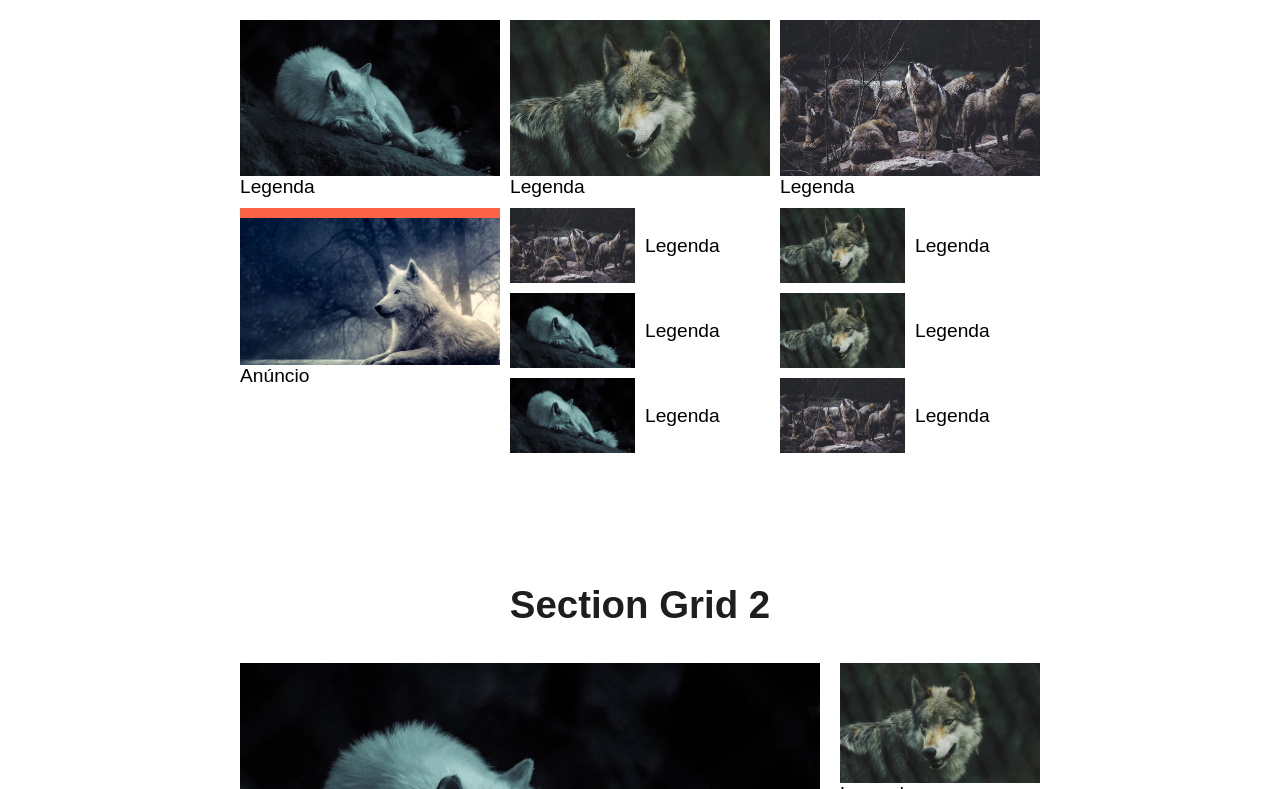
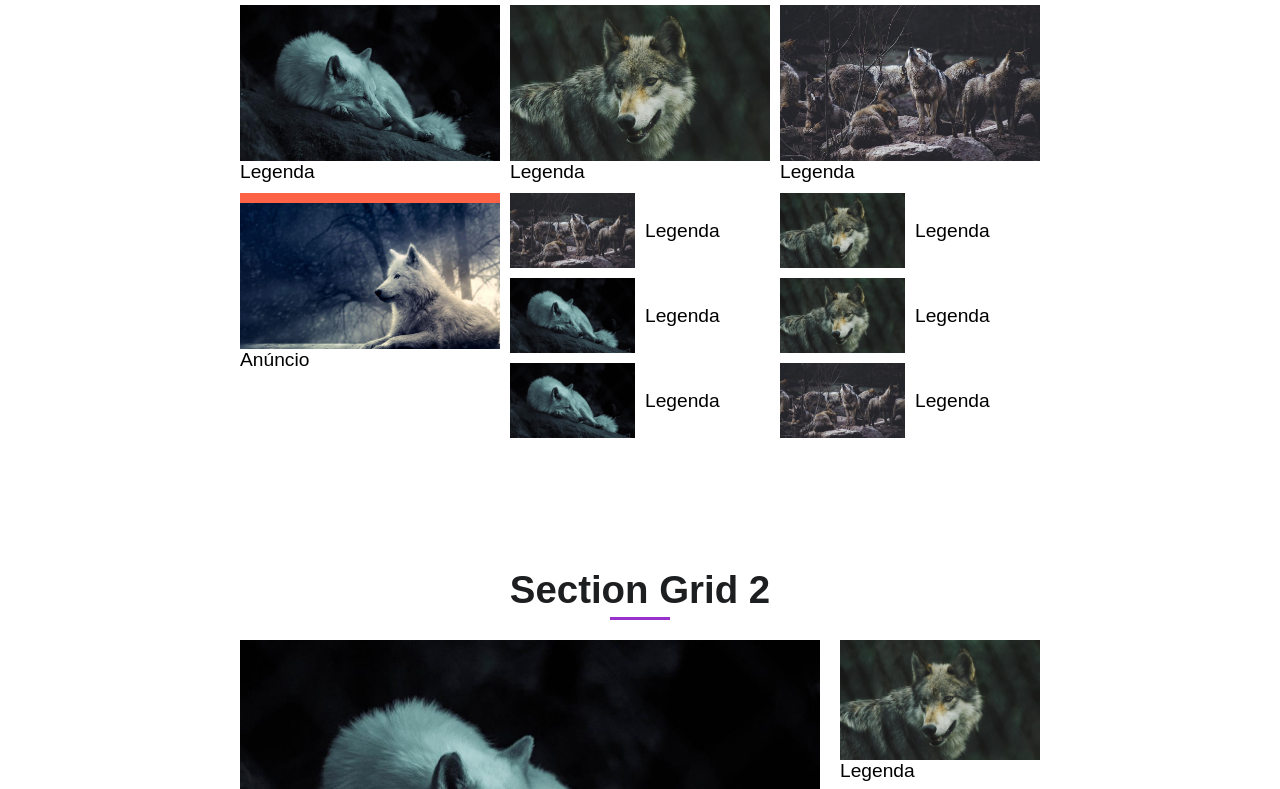
Before and after one commit to cadumega/Disposicao_Elementos_css, a plain HTML site: page flexbox_grid/index.html in a window 1280 px wide. Shown: the part 519-1308 px from the top of the page. Drawn offline with Linux system fonts and the light colour scheme.

Commit message:
child_line_ux

```diff
--- a/flexbox_grid/index.html
+++ b/flexbox_grid/index.html
@@ -23,6 +23,7 @@
   </header>
 
   <h1>Section Flexbox 1</h1>
+  <a class="line"></a>
   <section class='flex'>
     <div>
       <img src="./img/lobo1.jpg" alt="">
@@ -43,6 +44,7 @@
   </section>
 
   <h1>Section Grid 1</h1>
+  <a class="line"></a>
   <section class='grid1'>
     <div>
       <img src="./img/lobo1.jpg" alt="">
@@ -88,7 +90,7 @@
   </section>
 
   <h1>Section Grid 2</h1>
-
+  <a class="line"></a>
     <section class="grid2">
       <div class="video">
         <img src="./img/lobo1.jpg">
@@ -115,6 +117,7 @@
     </section>
 
   <h1>Section Grid 3</h1>
+  <a class="line"></a>
   <section class='grid3'>
     <div class='grid3-item'>
       <img src="./img/lobo5.jpg" alt="">
--- a/flexbox_grid/style.css
+++ b/flexbox_grid/style.css
@@ -21,6 +21,7 @@ h1 {
   text-align: center;
   margin-top: 120px;
   color: #1d1e20;
+  margin-bottom: -5px;
 }
 
 h2 {
@@ -59,6 +60,15 @@ img {
   margin-top: -2.5em;        /* para ficar um ao lado do outro */
 }
 
+.line:after {
+	content: "";
+	display: block;
+
+	width: 60px;
+	height: 3px;
+	background: darkorchid;
+	margin: 10px auto;
+}
 .menu li {
   margin-left: 15px;
   display: inline-block;
```
